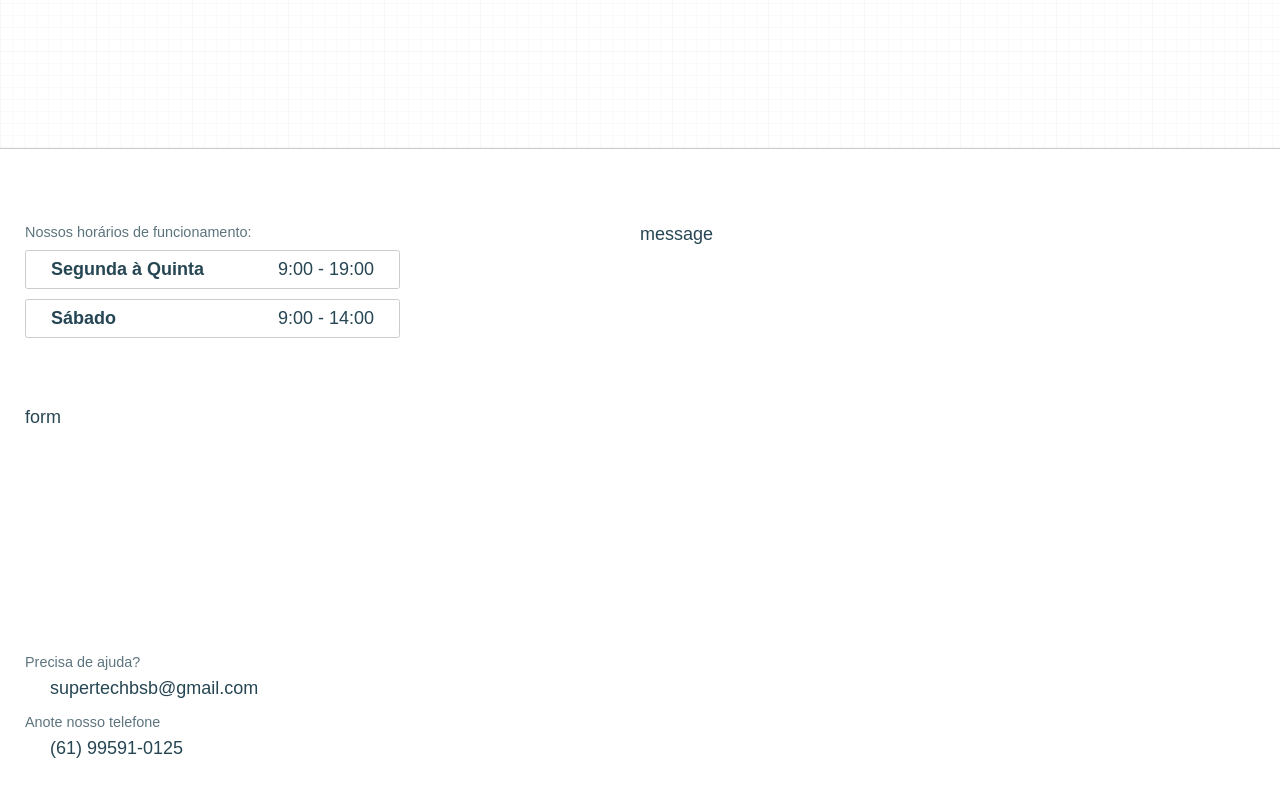
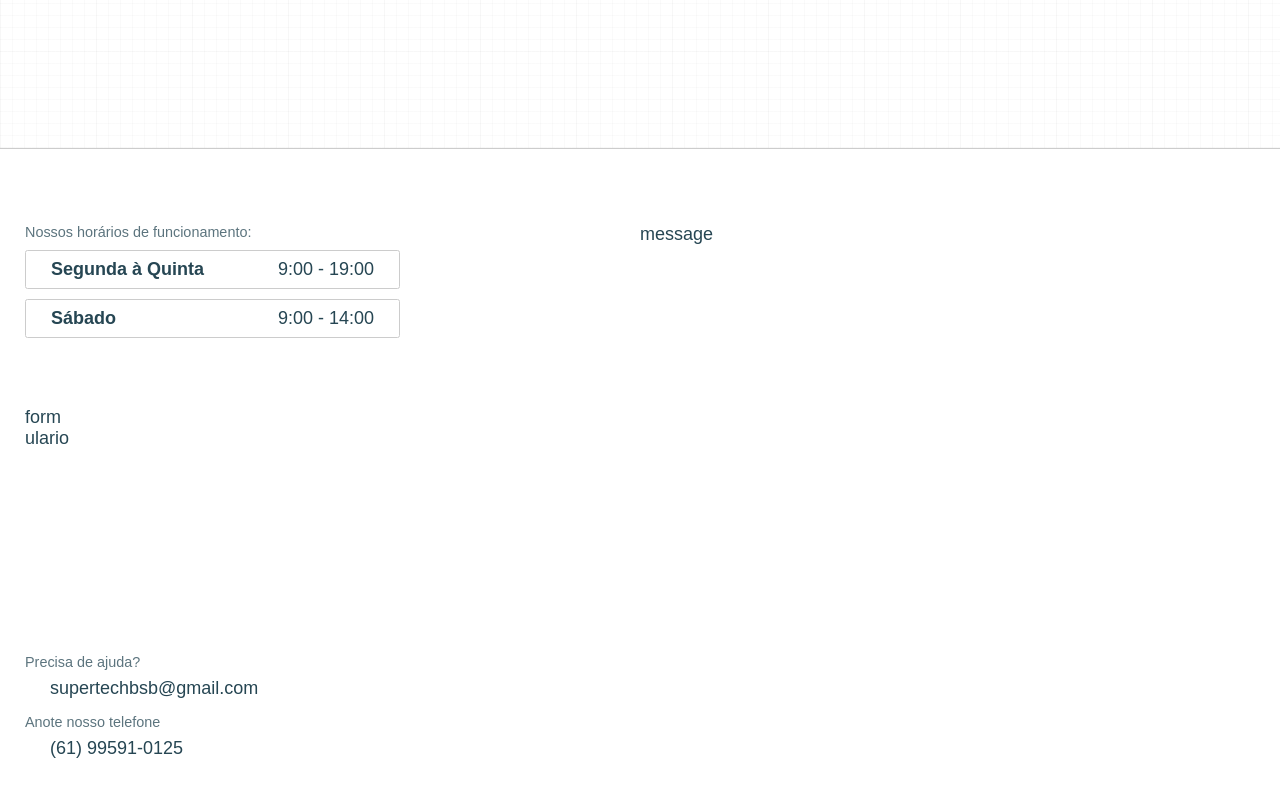
Before and after one commit to gasampaiosouza/tech-website, a Next.js app: page / in a window 1280 px wide. Shown: the part 1553-2350 px from the top of the page. Built offline with nearby package versions, Linux system fonts and the light colour scheme.

Commit message:
starting form

```diff
--- a/components/Contact/Form.tsx
+++ b/components/Contact/Form.tsx
@@ -4,6 +4,7 @@ const Contact: React.FC = () => {
 	return (
 		<form className={style.form}>
 			<p>form</p>
+			<p>ulario</p>
 		</form>
 	);
 };
```
